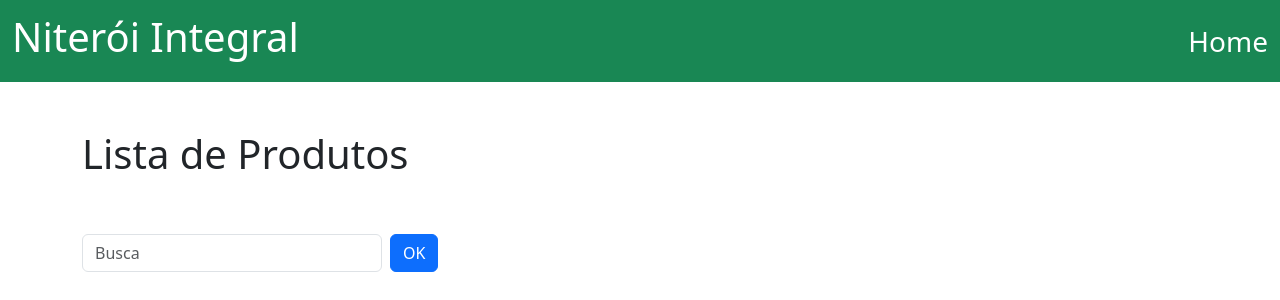
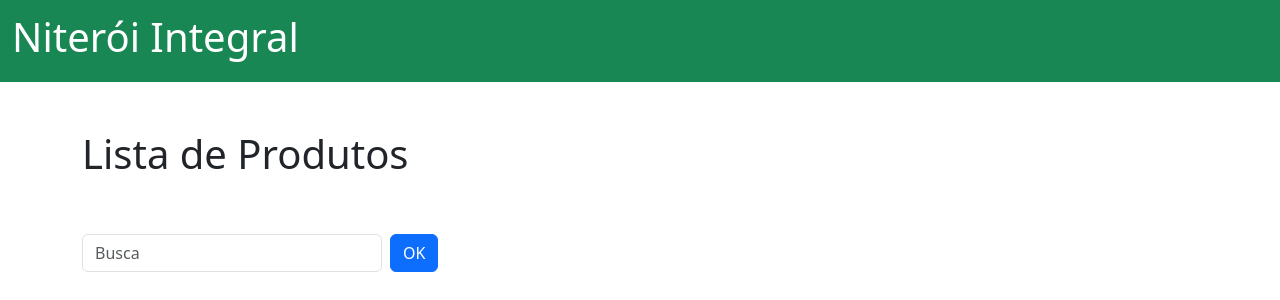
Before and after one commit to washingtonpereira/Integral, a Django app: page /listas in a window 1280 px wide. Shown: the top 300 px of the page. Run offline with Django 5.2, Linux system fonts and the light colour scheme; data that the repository does not hold is empty.

Commit message:
Novo comit

```diff
--- a/lista/templates/lista/index.html
+++ b/lista/templates/lista/index.html
@@ -17,7 +17,7 @@
     <div class="container-fluid">
       <a class="navbar-brand" href="#">
         <h1>Niterói Integral</h1>
-        <a href="https://www.instagram.com/niteroiintegral/">Instagram</a>
+        <a href="https://www.instagram.com/niteroiintegral/">Instagram </a>
       </a>
      <div class="link">
         <a href="http://127.0.0.1:8000/listas">Lista de Produtos</a>
--- a/lista/templates/lista/lista.html
+++ b/lista/templates/lista/lista.html
@@ -18,7 +18,7 @@
       <a class="navbar-brand" href="http://127.0.0.1:8000">
         <h1>Niterói Integral</h1>
       </a>
-      <a href="http://127.0.0.1:8000">Home</a>
+
     </div>
 
   </nav>
--- a/niteroiintegral/static/style.css
+++ b/niteroiintegral/static/style.css
@@ -1,6 +1,6 @@
 a{
     display: flex;
-        text-decoration: none;
+    text-decoration: none;
     font-size: 28px;
     color: #fff;
 
--- a/niteroiintegral/urls.py
+++ b/niteroiintegral/urls.py
@@ -6,5 +6,5 @@ from django.urls import path, include
 urlpatterns = [
     path('admin/', admin.site.urls),
     path('', include('lista.urls')),
-    path('listas', include('lista.urls')),
+    #path('listas', include('lista.urls')),
 ]
```
